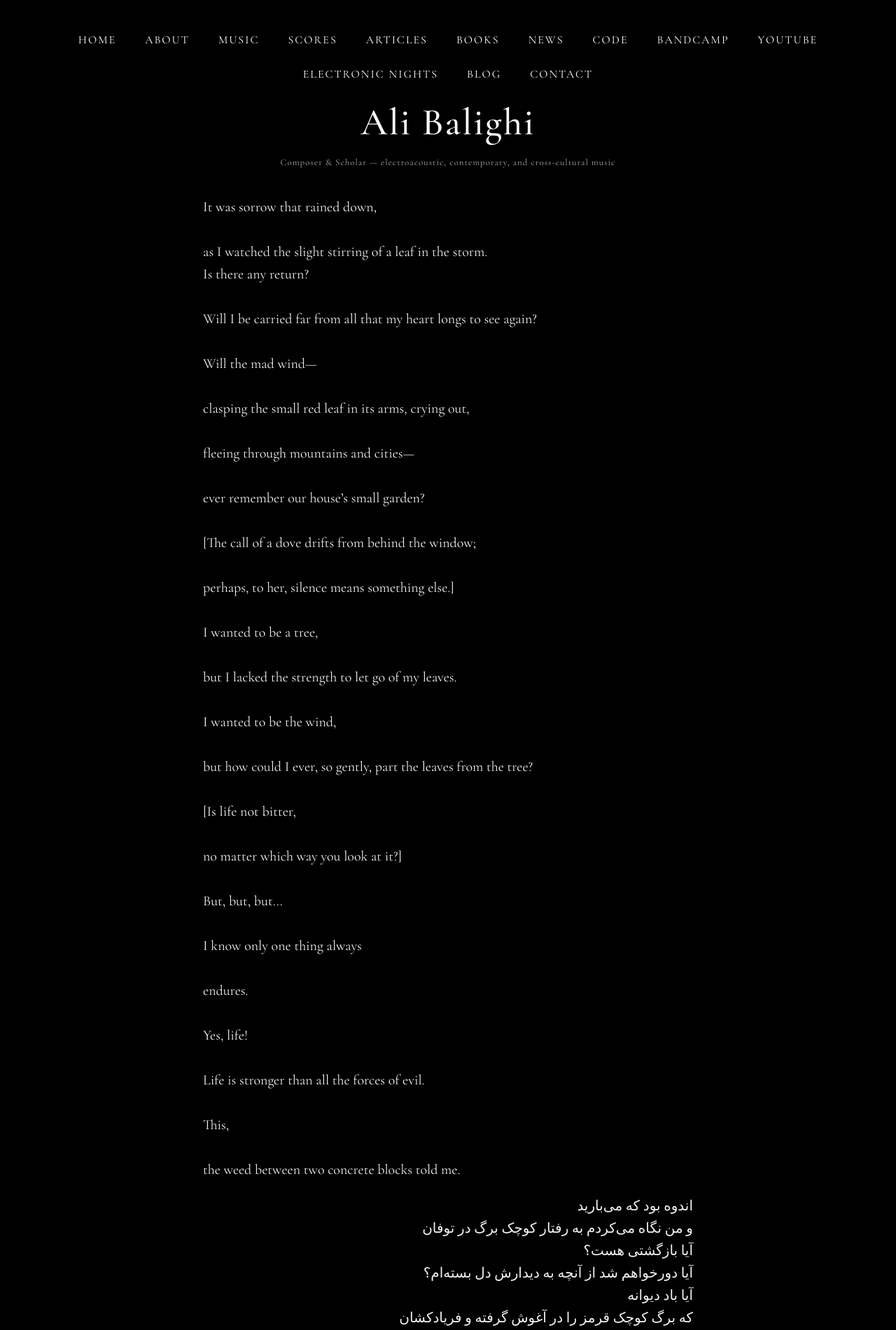
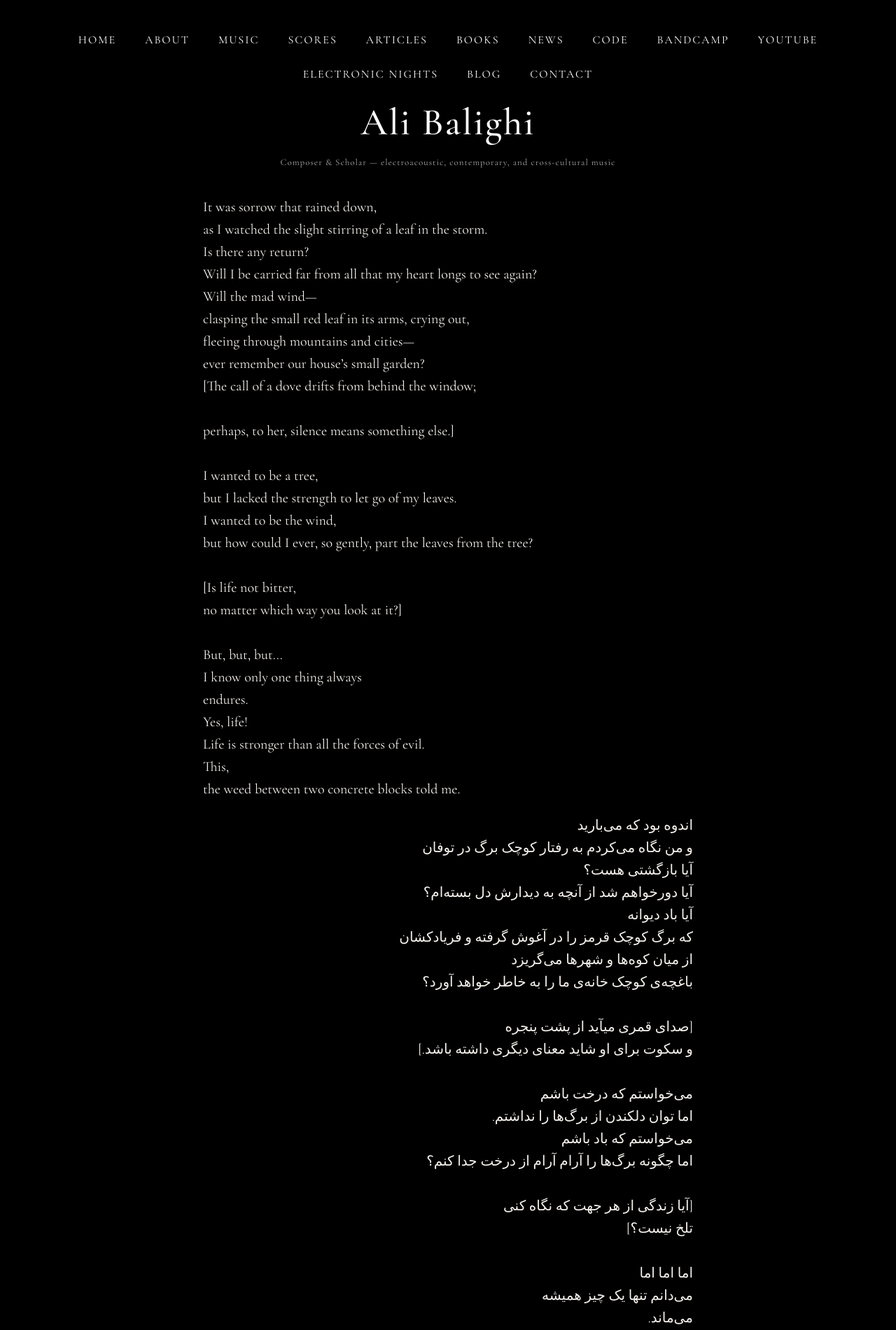
Before and after one commit to alib65/blog, a Jekyll site: the page built from _posts/2026-04-22-poem.md, in a window 1280 px wide. Shown: the top 1901 px of the page at 70% size. Built offline with Jekyll 4.4.1, drawn with Linux system fonts in a browser that asks for light colours.

```diff
--- a/_posts/2026-04-22-poem.md
+++ b/_posts/2026-04-22-poem.md
@@ -4,28 +4,28 @@ title: "The Strength of Life"
 date: 2026-04-22
 ---
 <p style="text-align: left;">
-It was sorrow that rained down,<br><br>
+It was sorrow that rained down,<br>
 as I watched the slight stirring of a leaf in the storm.<br>
-Is there any return?<br><br>
-Will I be carried far from all that my heart longs to see again?<br><br>
-Will the mad wind—<br><br>
-clasping the small red leaf in its arms, crying out,<br><br>
-fleeing through mountains and cities—<br><br>
-ever remember our house’s small garden?<br><br>
+Is there any return?<br>
+Will I be carried far from all that my heart longs to see again?<br>
+Will the mad wind—<br>
+clasping the small red leaf in its arms, crying out,<br>
+fleeing through mountains and cities—<br>
+ever remember our house’s small garden?<br>
 [The call of a dove drifts from behind the window;<br><br>
 perhaps, to her, silence means something else.]<br><br>
-I wanted to be a tree,<br><br>
-but I lacked the strength to let go of my leaves.<br><br>
-I wanted to be the wind,<br><br>
+I wanted to be a tree,<br>
+but I lacked the strength to let go of my leaves.<br>
+I wanted to be the wind,<br>
 but how could I ever, so gently, part the leaves from the tree?<br><br>
-[Is life not bitter,<br><br>
+[Is life not bitter,<br>
 no matter which way you look at it?]<br><br>
-But, but, but...<br><br>
-I know only one thing always<br><br>
-endures.<br><br>
-Yes, life!<br><br>
-Life is stronger than all the forces of evil.<br><br>
-This,<br><br>
+But, but, but...<br>
+I know only one thing always<br>
+endures.<br>
+Yes, life!<br>
+Life is stronger than all the forces of evil.<br>
+This,<br>
 the weed between two concrete blocks told me.
 </p>
 
```
